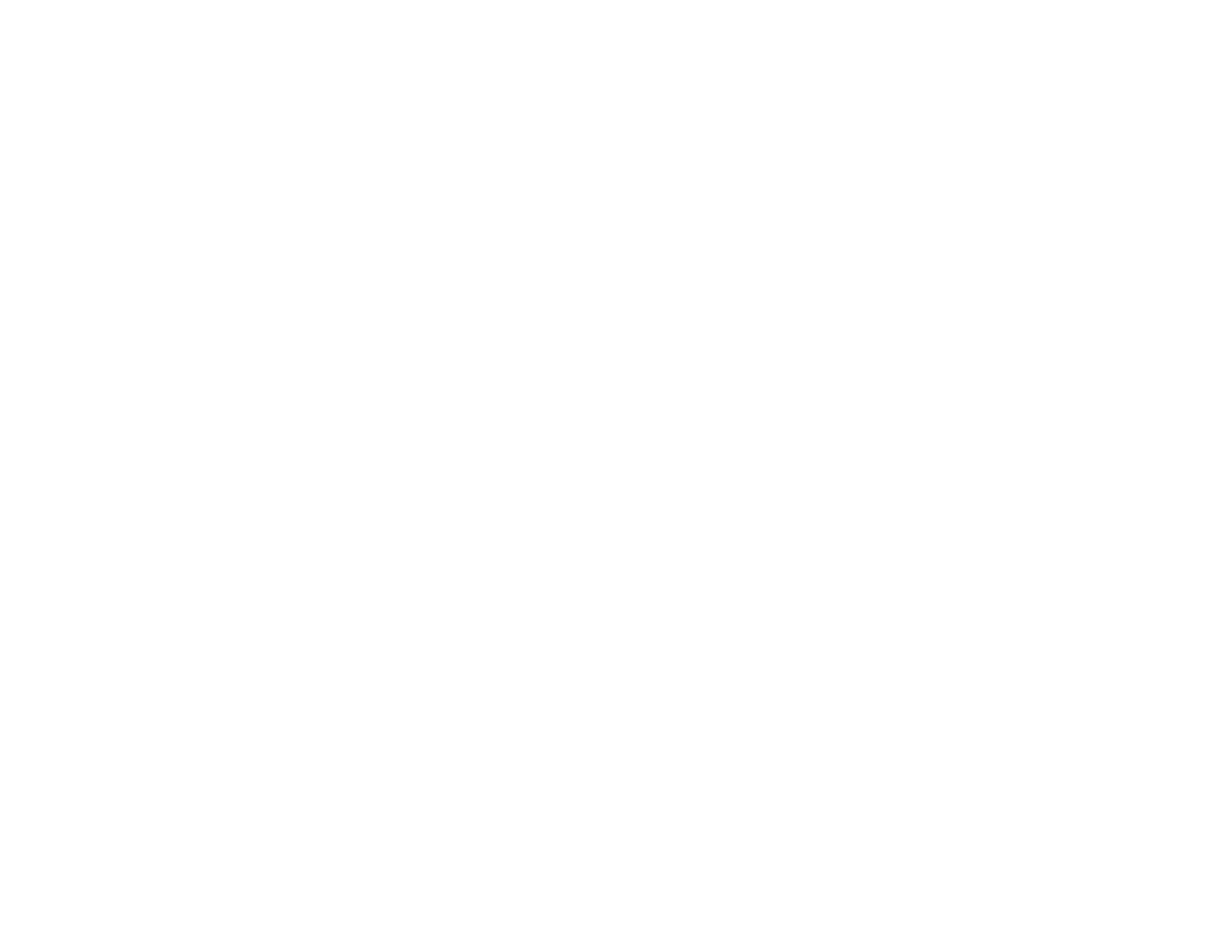
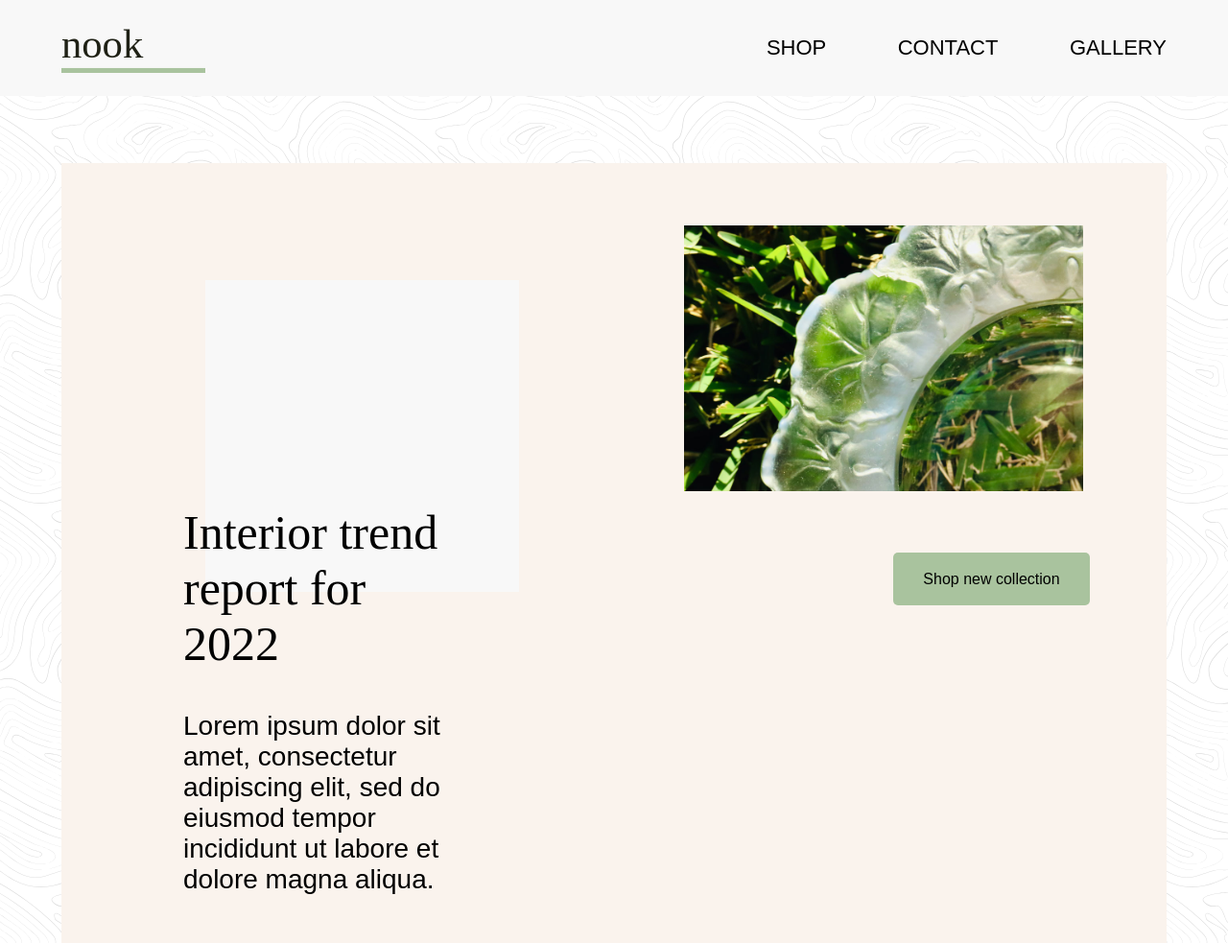
Before and after one commit to lisaankerrasch/nook, a plain HTML site: page index.html in a window 1280 px wide. Shown: the top 983 px of the page at 96% size. Before the commit the page ends 800 px from the top, so only its background shows below. Drawn offline with Linux system fonts and the light colour scheme.

Commit message:
finishings

```diff
--- a/css/style.css
+++ b/css/style.css
@@ -0,0 +1,240 @@
+:root {
+  --primary-color: #f8f8f8;
+  --beige: #faf3ed;
+  --green: #a9c39e;
+}
+
+html,
+body {
+  height: 100%;
+}
+
+body {
+  display: flex;
+  flex-direction: column;
+  margin: 0;
+  background-color: white;
+  background-image: url("../../images/background.svg");
+  background-repeat: repeat;
+  background-size: 400px;
+  font-family: "Fira sans", sans-serif;
+}
+
+h2 {
+  font-family: "Playfair Display", serif;
+  font-size: 30px;
+  font-weight: 200;
+}
+
+nav {
+  background-color: var(--primary-color);
+}
+
+.nav-container,
+.container,
+.footer-container {
+  width: 90%;
+  max-width: 1200px;
+  margin: 0 auto;
+}
+
+.logo {
+  width: 126px;
+  padding: 10px 0;
+}
+
+.mobile-nav {
+  display: flex;
+  justify-content: space-between;
+  align-items: center;
+}
+
+.nav-links {
+  display: none;
+  background-color: var(--primary-color);
+  text-align: left;
+  z-index: 2;
+}
+
+nav a {
+  display: block;
+  color: black;
+  font-family: "Fira sans", sans-serif;
+  font-size: 22px;
+  text-decoration: none;
+  text-transform: uppercase;
+  padding: 10px 0;
+}
+
+.menu {
+  width: 50px;
+}
+
+a:hover {
+  color: var(--green);
+}
+
+.container {
+  flex: 1 0 auto;
+  margin: 30px auto 70px;
+  padding-bottom: 50px;
+  background-color: var(--beige);
+}
+
+.container p {
+  font-size: 18px;
+  font-weight: 200;
+}
+
+.interior-img {
+  display: block;
+  max-width: 90%;
+  margin: 0 auto;
+  padding-top: 30px;
+}
+.frontpage-text {
+  width: 90%;
+  margin: 0 auto;
+}
+
+.shop {
+  display: block;
+  background-color: var(--green);
+  margin: 0 auto;
+  height: 55px;
+  width: 90%;
+  border: 0;
+  border-radius: 5px;
+  font-size: 16px;
+  cursor: pointer;
+}
+
+button:hover {
+  color: white;
+}
+
+footer {
+  flex-shrink: 0;
+  background-color: var(--green);
+  flex-shrink: 0;
+}
+
+.footer-container {
+  padding: 20px 0;
+}
+
+.footer-container a {
+  color: black;
+  text-decoration: none;
+}
+
+@media screen and (min-width: 768px) {
+  h2 {
+    font-size: 50px;
+  }
+  .nav-container {
+    display: flex;
+    flex-direction: row;
+    justify-content: space-between;
+    align-items: center;
+    height: 100px;
+  }
+
+  .nav-links {
+    display: block;
+  }
+
+  nav a {
+    display: inline;
+    padding-left: 70px;
+  }
+
+  .menu {
+    display: none;
+  }
+
+  .logo {
+    width: 150px;
+  }
+  .container p {
+    font-size: 28px;
+  }
+  .container {
+    margin: 70px auto 100px;
+    position: relative;
+    height: 900px;
+  }
+  .interior-img {
+    width: 416px;
+    position: absolute;
+    top: 65px;
+    right: 87px;
+    z-index: 1;
+    padding: 0;
+  }
+
+  .grey-box {
+    background-color: var(--primary-color);
+    position: absolute;
+    top: 122px;
+    left: 150px;
+    width: 327px;
+    height: 325px;
+  }
+  .frontpage-text {
+    width: 290px;
+    position: absolute;
+    top: 314px;
+    left: 127px;
+  }
+  .shop {
+    position: absolute;
+    width: 205px;
+    top: 406px;
+    right: 80px;
+  }
+  .footer-container {
+    display: flex;
+    justify-content: space-between;
+    align-items: center;
+  }
+}
+
+@media screen and (min-width: 1300px) {
+  .container {
+    height: 700px;
+  }
+
+  .interior-img {
+    width: 526px;
+    top: 85px;
+    right: 127px;
+    z-index: 1;
+  }
+
+  .nav a {
+    padding-left: 70px;
+  }
+
+  .grey-box {
+    background-color: var(--primary-color);
+    position: relative;
+    top: 122px;
+    left: 300px;
+    width: 327px;
+    height: 425px;
+  }
+
+  .frontpage-text {
+    width: 360px;
+    top: 274px;
+    left: 167px;
+  }
+
+  .shop {
+    width: 205px;
+    height: 55px;
+    top: 506px;
+    right: 350px;
+  }
+}
--- a/index.html
+++ b/index.html
@@ -5,11 +5,44 @@
     <meta charset="UTF-8">
     <meta http-equiv="X-UA-Compatible" content="IE=edge">
     <meta name="viewport" content="width=device-width, initial-scale=1.0">
+    <link href="css/style.css" rel="stylesheet" />
     <title>Nook Home Decor</title>
 </head>
 
 <body>
+    <header>
+        <nav>
+            <div class="nav-container">
+                <div class="mobile-nav">
+                    <img src="images/logo.svg" class="logo">
+                    <div class="menu"><img src="images/menu.svg"></div>
+                </div>
+                <div class="nav-links">
+                    <a href="#">Shop</a>
+                    <a href="#">Contact</a>
+                    <a href="#">Gallery</a>
+                </div>
+            </div>
+        </nav>
+    </header>
 
+    <div class="container">
+        <img src="images/interior1.jpg" class="interior-img">
+        <div class="grey-box"></div>
+        <div class="frontpage-text">
+            <h2>Interior trend report for 2022</h2>
+            <p>Lorem ipsum dolor sit amet, consectetur adipiscing elit, sed do eiusmod tempor incididunt ut labore et
+                dolore magna aliqua. </p>
+        </div>
+        <button class="shop">Shop new collection</button>
+    </div>
+    <footer>
+        <div class="footer-container">
+            <p>hello@nook.com</p>
+            <a href='https://www.freepik.com/vectors/travel'>Travel vector created by macrovector - www.freepik.com</a>
+        </div>
+    </footer>
+    <script src="js/script.js"></script>
 </body>
 
 </html>
--- a/js/script.js
+++ b/js/script.js
@@ -0,0 +1,14 @@
+const menuButton = document.querySelector(".menu");
+
+menuButton.addEventListener("click", showMenu);
+
+function showMenu() {
+  const menu = document.querySelector(".nav-links");
+  if (menu.style.display === "block") {
+    menu.style.display = "none";
+  } else {
+    menu.style.display = "block";
+  }
+}
+
+console.log(menuButton);
```
Also changed, not shown: images/background.svg (added), images/interior1.jpg (added), images/logo.svg (added), images/menu.svg (added), 1 other file.
